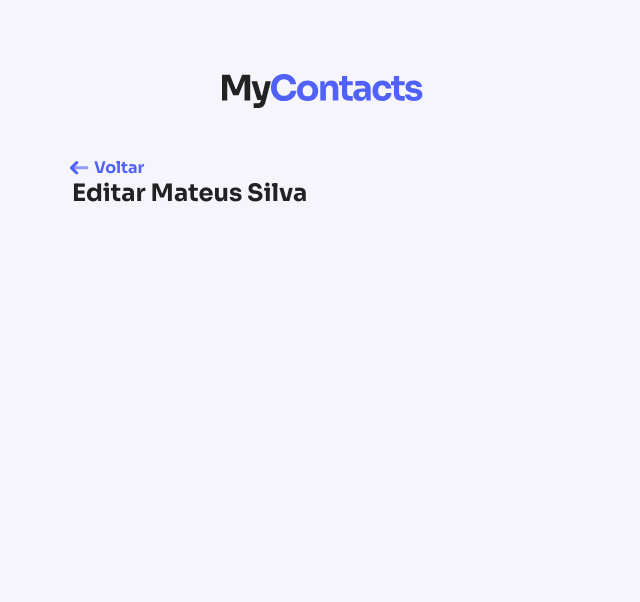
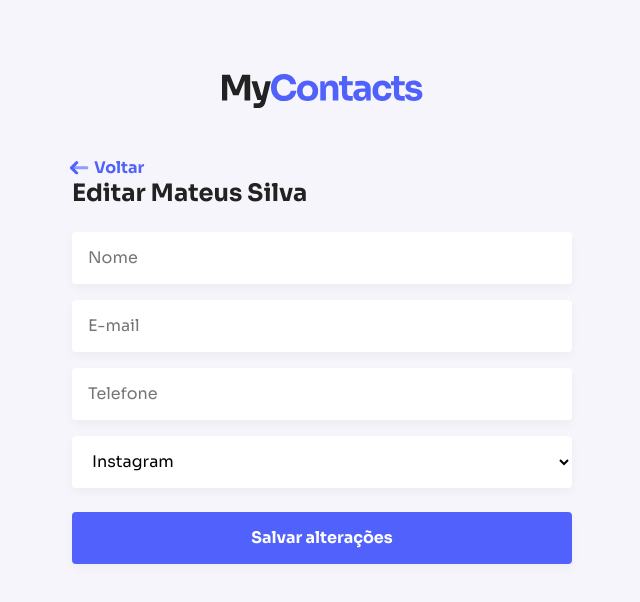
Before and after one commit to vitorrsousaa/MyContacts, a React (Vite) app in the folder client/: page /edit/1 in a window 1280 px wide. Shown: the top 602 px of the page, without its empty margins (318-958 px from the left). Built offline with nearby package versions, Linux system fonts and the light colour scheme.

Commit message:
Create Contact Form

```diff
--- /dev/null
+++ b/client/src/components/Button.ts
@@ -0,0 +1,29 @@
+import styled from 'styled-components';
+
+export default styled.button`
+  width: 100%;
+  height: 52px;
+
+  border: none;
+  background: ${({ theme }) => theme.colors.primary.main};
+  font-size: 16px;
+  font-weight: bold;
+  box-shadow: 0px 4px 10px rgba(0, 0, 0, 0.04);
+  color: #fff;
+  border-radius: 4px;
+
+  transition: background 0.2s ease-in;
+
+  &:hover {
+    background: ${({ theme }) => theme.colors.primary.light};
+  }
+
+  &:active {
+    background: ${({ theme }) => theme.colors.primary.dark};
+  }
+
+  &[disabled] {
+    cursor: default;
+    background: #ccc;
+  }
+`;
--- /dev/null
+++ b/client/src/components/ContactForm/index.tsx
@@ -0,0 +1,36 @@
+import Button from '../Button';
+import FormGroup from '../FormGroup';
+import Input from '../Input';
+import Select from '../Select';
+import { Form, ButtonContainer } from './styles';
+
+interface ContactFormProps {
+  buttonLabel: string;
+}
+
+const ContactForm = ({ buttonLabel }: ContactFormProps) => {
+  return (
+    <Form>
+      <FormGroup>
+        <Input placeholder="Nome" type="text" />
+      </FormGroup>
+      <FormGroup>
+        <Input placeholder="E-mail" type="email" />
+      </FormGroup>
+      <FormGroup>
+        <Input placeholder="Telefone" type="text" />
+      </FormGroup>
+
+      <FormGroup>
+        <Select>
+          <option value="Instagram">Instagram</option>
+        </Select>
+      </FormGroup>
+      <ButtonContainer>
+        <Button type="submit">{buttonLabel}</Button>
+      </ButtonContainer>
+    </Form>
+  );
+};
+
+export default ContactForm;
--- /dev/null
+++ b/client/src/components/ContactForm/styles.ts
@@ -0,0 +1,7 @@
+import styled from 'styled-components';
+
+export const Form = styled.form``;
+
+export const ButtonContainer = styled.div`
+  margin-top: 24px;
+`;
--- /dev/null
+++ b/client/src/components/FormGroup/index.tsx
@@ -0,0 +1,13 @@
+import { ReactNode } from 'react';
+import Input from '../Input';
+import { Container } from './styles';
+
+interface FormGroupProps {
+  children: ReactNode;
+}
+
+const FormGroup = ({ children }: FormGroupProps) => {
+  return <Container>{children}</Container>;
+};
+
+export default FormGroup;
--- /dev/null
+++ b/client/src/components/FormGroup/styles.ts
@@ -0,0 +1,7 @@
+import styled from 'styled-components';
+
+export const Container = styled.div`
+  & + & {
+    margin-top: 16px;
+  }
+`;
--- a/client/src/components/PageHeader/styles.ts
+++ b/client/src/components/PageHeader/styles.ts
@@ -1,6 +1,8 @@
 import styled from 'styled-components';
 
 export const Container = styled.header`
+  margin-bottom: 24px;
+
   a {
     display: flex;
     align-items: center;
--- a/client/src/pages/EditContact/index.tsx
+++ b/client/src/pages/EditContact/index.tsx
@@ -1,9 +1,11 @@
+import ContactForm from '../../components/ContactForm';
 import PageHeader from '../../components/PageHeader';
 
 const EditContact = () => {
   return (
     <>
       <PageHeader title="Editar Mateus Silva" />
+      <ContactForm buttonLabel="Salvar alterações" />
     </>
   );
 };
--- a/client/src/pages/Home/index.tsx
+++ b/client/src/pages/Home/index.tsx
@@ -5,9 +5,11 @@ import {
   InputSearchContainer,
   ListContainer,
 } from './styles';
+
 import arrow from '../../assets/images/icons/arrow.svg';
 import trash from '../../assets/images/icons/trash.svg';
 import edit from '../../assets/images/icons/edit.svg';
+import { Link } from 'react-router-dom';
 
 const Home = () => {
   return (
@@ -19,7 +21,7 @@ const Home = () => {
 
         <Header>
           <strong>3 contatos</strong>
-          <a href="">Novo contato</a>
+          <Link to="/new">Novo contato</Link>
         </Header>
 
         <ListContainer>
@@ -41,9 +43,9 @@ const Home = () => {
             </div>
 
             <div className="actions">
-              <a href="">
+              <Link to="/edit/mateus">
                 <img src={edit} alt="Edit" />
-              </a>
+              </Link>
               <button type="button">
                 <img src={trash} alt="Trash" />
               </button>
--- a/client/src/pages/NewContact/index.tsx
+++ b/client/src/pages/NewContact/index.tsx
@@ -1,9 +1,11 @@
+import ContactForm from '../../components/ContactForm';
 import PageHeader from '../../components/PageHeader';
 
 const NewContact = () => {
   return (
     <>
       <PageHeader title="Novo Contato" />
+      <ContactForm buttonLabel="Cadastrar" />
     </>
   );
 };
```
Also changed, not shown: client/.eslintrc.json.
